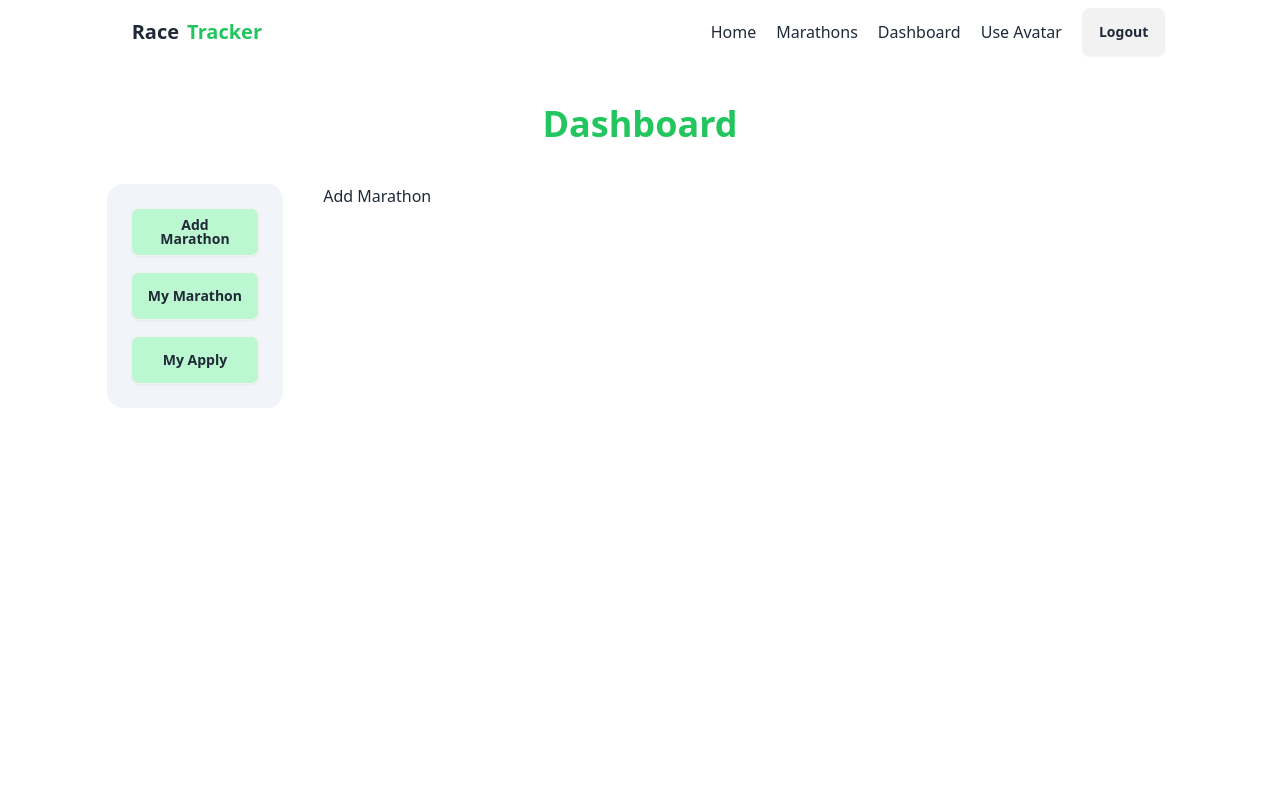
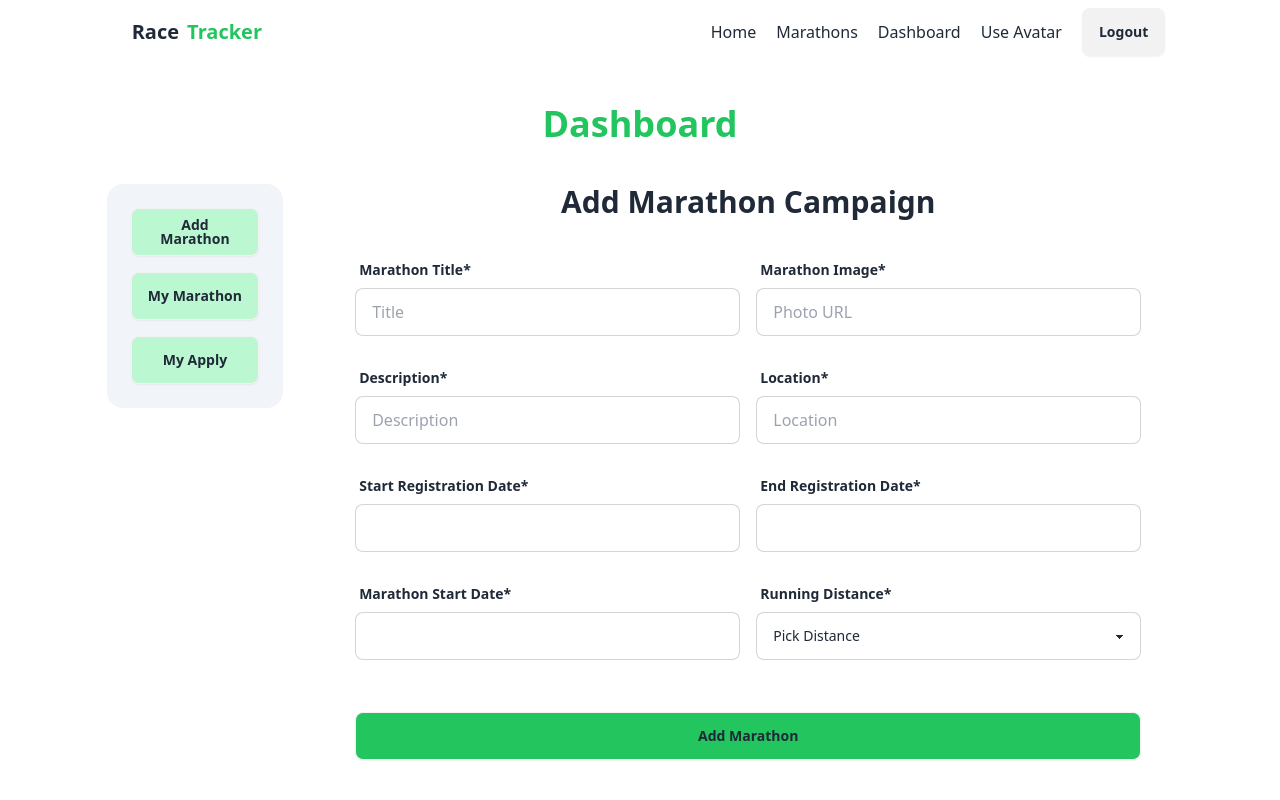
Before and after one commit to estiakahamed01/race-tracker-marathon-client, a React (Vite) app: page /dashboard/addMarathon in a window 1280 px wide. Shown: the top 800 px of the page. Built offline with nearby package versions, Linux system fonts and the light colour scheme; no server answers; sample sign-in values are in the browser's storage.

Commit message:
Add Marathon Page Added

```diff
--- a/package.json
+++ b/package.json
@@ -16,11 +16,12 @@
     "match-sorter": "^8.0.0",
     "motion": "^12.4.1",
     "react": "^18.3.1",
+    "react-datepicker": "^8.0.0",
     "react-dom": "^18.3.1",
     "react-icons": "^5.4.0",
     "react-router-dom": "^7.1.3",
     "sort-by": "^1.2.0",
-    "sweetalert2": "^11.16.0"
+    "sweetalert2": "^11.16.1"
   },
   "devDependencies": {
     "@eslint/js": "^9.17.0",
--- a/src/pages/AddMarathon/AddMarathon.jsx
+++ b/src/pages/AddMarathon/AddMarathon.jsx
@@ -1,9 +1,177 @@
+import { useState } from "react";
+import DatePicker from "react-datepicker";
+import "react-datepicker/dist/react-datepicker.css";
+import Swal from 'sweetalert2'
+
 const AddMarathon = () => {
-    return (
-        <div>
-            <h2>Add Marathon</h2>
+  const [selectedStart, setSelectedStart] = useState(null);
+
+  const handleDateChange = (date) =>{
+    setSelectedStart(date)
+  }
+  const [selectedEnd, setSelectedEnd] = useState(null);
+
+  const handleDateChangeEnd = (date) =>{
+    setSelectedEnd(date)
+  }
+  const [marathonStartDate, setMarathonStartDate] = useState(null);
+
+  const handleMarathonStart = (date) =>{
+    setMarathonStartDate(date)
+  }
+
+  const handleAddMarathon = e =>{
+    e.preventDefault()
+    const formData = new FormData(e.target)
+    const initialData = Object.fromEntries(formData.entries())
+    initialData.createdAt = new Date()
+    console.log(initialData)
+
+  fetch('http://localhost:5000/marathons',{
+    method: 'POST',
+    headers: {
+      'content-type' :'application/json'
+    },
+    body: JSON.stringify(initialData)
+  })
+  .then(res => res.json())
+  .then(data => {
+    if (data.insertedId) {
+        Swal.fire({
+            position: "top-end",
+            icon: "success",
+            title: "Your work has been saved",
+            showConfirmButton: false,
+            timer: 1500
+        });
+        navigate('/myApplications')
+    }
+})
+  }
+  return (
+    <div>
+      <h2 className="text-center text-3xl font-bold">Add Marathon Campaign</h2>
+      <form onSubmit={handleAddMarathon} className="card-body space-y-4">
+        <div className="flex flex-row gap-4">
+          <div className="form-control w-1/2">
+            <label className="label">
+              <span className="label-text font-bold">Marathon Title*</span>
+            </label>
+            <input
+              type="text"
+              name="title"
+              placeholder="Title"
+              className="input input-bordered"
+              required
+            />
+          </div>
+          <div className="form-control w-1/2">
+            <label className="label">
+              <span className="label-text font-bold">Marathon Image*</span>
+            </label>
+            <input
+              type="url"
+              name="photoURL"
+              placeholder="Photo URL"
+              className="input input-bordered"
+              required
+            />
+          </div>
         </div>
-    );
+
+        <div className="flex flex-row gap-4">
+        <div className="form-control w-1/2">
+            <label className="label">
+              <span className="label-text font-bold">Description*</span>
+            </label>
+            <input
+              type="text"
+              name="description"
+              placeholder="Description"
+              className="input input-bordered"
+              required
+            />
+          </div>
+          <div className="form-control w-1/2">
+            <label className="label">
+              <span className="label-text font-bold">Location*</span>
+            </label>
+            <input
+              type="text"
+              name="location"
+              placeholder="Location"
+              className="input input-bordered"
+              required
+            />
+          </div>
+        </div>
+
+        <div className="flex flex-row gap-4">
+          <div className="form-control w-1/2">
+            <label className="label">
+              <span className="label-text font-bold">Start Registration Date*</span>
+            </label>
+            <DatePicker
+              selected={selectedStart}
+              dateFormat="MM/dd/yyyy"
+              name="startDate"
+              onChange={handleDateChange}
+              className="input input-bordered w-full"
+            ></DatePicker>
+          </div>
+          <div className="form-control w-1/2">
+            <div className="form-control w-full">
+              <label className="label">
+                <span className="label-text font-bold">End Registration Date*</span>
+              </label>
+              <DatePicker
+                selected={selectedEnd}
+                dateFormat="MM/dd/yyyy"
+                name="endDate"
+                onChange={handleDateChangeEnd}
+                className="input input-bordered w-full"
+              ></DatePicker>
+            </div>
+          </div>
+        </div>
+
+        <div className="flex flex-row gap-4">
+          <div className="form-control w-1/2">
+            <label className="label">
+              <span className="label-text font-bold">Marathon Start Date*</span>
+            </label>
+            <DatePicker
+              selected={marathonStartDate}
+              dateFormat="MM/dd/yyyy"
+              name="marathonStart"
+              onChange={handleMarathonStart}
+              className="input input-bordered w-full"
+            ></DatePicker>
+          </div>
+          <div className="form-control w-1/2">
+          <div className="form-control w-full">
+            <label className="label">
+              <span className="label-text font-bold">Running Distance*</span>
+            </label>
+            <select defaultValue="Pick Distance" name="distance" className="select select-bordered">
+              <option disabled>
+                Pick Distance
+              </option>
+              <option>25k</option>
+              <option>10k</option>
+              <option>5k</option>
+              <option>3k</option>
+            </select>
+          </div>
+          </div>
+        </div>
+
+        <div className="form-control pt-7">
+          <button className="btn  bg-green-500">Add Marathon</button>
+        </div>
+      </form>
+    </div>
+  );
 };
 
 export default AddMarathon;
```
Also changed, not shown: 1 other file (tests, documents, lock files or other folders).
